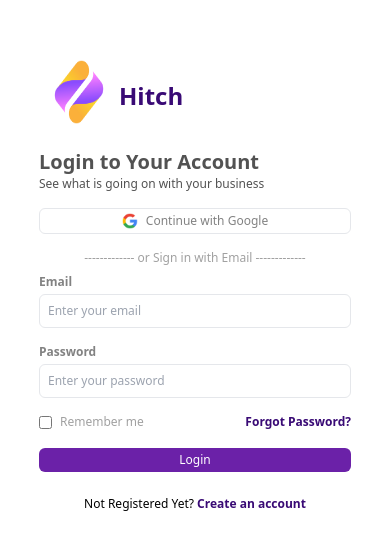
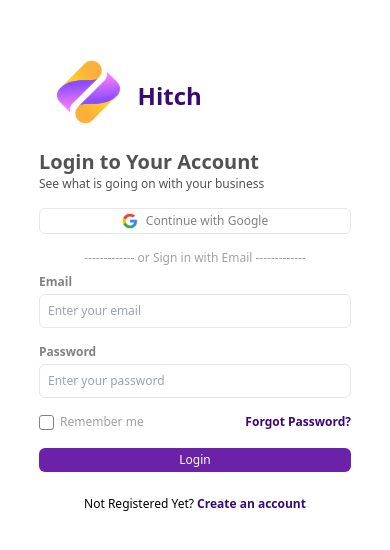
Before and after one commit to opencodeiiita/Hitch-Frontend, a Next.js app: page /auth/sign-in in a window 390 px wide. Shown: the part 156-706 px from the top of the page. Built offline with nearby package versions, Linux system fonts and the light colour scheme.

Commit message:
Changes Made
Border in text box
Purple remember me
Console.log the values

```diff
--- a/package.json
+++ b/package.json
@@ -12,7 +12,8 @@
     "next": "14.0.3",
     "next-navigation": "^1.0.6",
     "react": "^18",
-    "react-dom": "^18"
+    "react-dom": "^18",
+    "styled-components": "^6.1.1"
   },
   "devDependencies": {
     "autoprefixer": "^10.0.1",
--- a/src/app/auth/sign-in/page.jsx
+++ b/src/app/auth/sign-in/page.jsx
@@ -1,5 +1,34 @@
 'use client'
 import React, { useState } from 'react';
+import styled, { css } from "styled-components";
+
+const Checkbox = styled.input`
+  appearance: none;
+  width: 15px;
+  height: 15px;
+  border: 1px solid #828282;
+  border-radius: 3px;
+  outline: none;
+  margin-right: 6px;
+  position: relative;
+
+  &:checked {
+    background-color: #390A75; // Change this to your desired color
+    border: 1px solid #390A75; // Change this to your desired color
+  }
+
+  &:checked::before {
+    content: '';
+    position: absolute;
+    left: 4px;
+    top: 1px;
+    width: 5px;
+    height: 10px;
+    border: solid white;
+    border-width: 0 2px 2px 0;
+    transform: rotate(45deg);
+  }
+`;
 
 const SignInPage = () => {
   const [email, setEmail] = useState('');
@@ -36,6 +65,11 @@
       alert('Password must be at least 8 characters and include letters, numbers, and symbols');
       return;
     }
+
+    console.log({
+      Email: email,
+      Password: password
+    })
   };
 
   return (
@@ -46,7 +80,7 @@
       <div className='w-full md:w-1/2 flex justify-center items-center font-sans mt-10 md:mt-3'>
         <div className='text-center w-4/5'>
           <div className='flex items-center mb-4'>
-            <img src='/logo.png' alt='Company Logo' className='h-16 w-16 mx-2 mb-2' />
+            <img src='/logo.png' alt='Company Logo' className='h-16 mx-2 mb-2' />
 
             <p style={{color: "#390A75"}} className='mb-0 font-bold text-2xl md:text-3xl lg:text-4xl'>Hitch</p>
           </div>
@@ -71,7 +105,7 @@
                 type='email'
                 id='email'
                 placeholder='Enter your email'
-                className='rounded-md border p-2 w-full text-xs md:text-sm lg:text-base'
+                className='focus:outline-none focus:border rounded-md border p-2 w-full text-xs md:text-sm lg:text-base'
                 value={email}
                 onChange={handleEmailChange}
               />
@@ -82,13 +116,13 @@
                 type='password'
                 id='password'
                 placeholder='Enter your password'
-                className='rounded-md border p-2 w-full text-xs md:text-sm lg:text-base'
+                className='focus:outline-none focus:border rounded-md border p-2 w-full text-xs md:text-sm lg:text-base'
                 value={password}
                 onChange={handlePasswordChange}
               />
             </div>
             <div className='flex items-center mb-4'>
-              <input type='checkbox' className='mr-2' />
+              <Checkbox type='checkbox' className='mr-2' />
               <span style={{color: "#A1A1A1"}} className='text-xs md:text-sm lg:text-base'>Remember me</span>
               <a href='/' style={{color: "#390A75"}} className='ml-auto font-bold text-xs md:text-sm lg:text-base'>Forgot Password?</a>
             </div>
--- a/src/app/auth/sign-up/page.jsx
+++ b/src/app/auth/sign-up/page.jsx
@@ -1,5 +1,35 @@
 'use client'
 import React, { useState } from 'react';
+import styled, { css } from "styled-components";
+
+const Checkbox = styled.input`
+  appearance: none;
+  width: 15px;
+  height: 15px;
+  border: 1px solid #828282;
+  border-radius: 3px;
+  outline: none;
+  margin-right: 6px;
+  position: relative;
+
+  &:checked {
+    background-color: #390A75; // Change this to your desired color
+    border: 1px solid #390A75; // Change this to your desired color
+  }
+
+  &:checked::before {
+    content: '';
+    position: absolute;
+    left: 4px;
+    top: 1px;
+    width: 5px;
+    height: 10px;
+    border: solid white;
+    border-width: 0 2px 2px 0;
+    transform: rotate(45deg);
+  }
+`;
+
 
 const signup = () => {
   const [email, setEmail] = useState('');
@@ -66,6 +96,13 @@
       alert('Password must be at least 8 characters and include letters, numbers, and symbols');
       return;
     }
+
+    console.log({
+      Email: email,
+      Username: username,
+      Name: name,
+      Password: password
+    })
   };
 
   return (
@@ -76,7 +113,7 @@
       <div className='w-full md:w-1/2 flex justify-center items-center font-sans mt-10 md:mt-3'>
         <div className='text-center w-4/5'>
           <div className='flex items-center mb-4'>
-            <img src='/logo.png' alt='Company Logo' className='h-16 w-16 mx-2 mb-2' />
+            <img src='/logo.png' alt='Company Logo' className='h-16 mx-2 mb-2' />
 
             <p style={{color: "#390A75"}} className='mb-0 font-bold text-2xl md:text-3xl lg:text-4xl'>Hitch</p>
           </div>
@@ -101,7 +138,7 @@
                 type='email'
                 id='email'
                 placeholder='Enter your email'
-                className='rounded-md border p-2 w-full text-xs md:text-sm lg:text-base'
+                className='focus:outline-none focus:border rounded-md border p-2 w-full text-xs md:text-sm lg:text-base'
                 value={email}
                 onChange={handleEmailChange}
               />
@@ -112,7 +149,7 @@
                 type='text'
                 id='name'
                 placeholder='Enter your name'
-                className='rounded-md border p-2 w-full text-xs md:text-sm lg:text-base'
+                className='focus:outline-none focus:border rounded-md border p-2 w-full text-xs md:text-sm lg:text-base'
                 value={name}
                 onChange={handleNameChange}
               />
@@ -123,7 +160,7 @@
                 type='text'
                 id='username'
                 placeholder='Enter your username'
-                className='rounded-md border p-2 w-full text-xs md:text-sm lg:text-base'
+                className='focus:outline-none focus:border rounded-md border p-2 w-full text-xs md:text-sm lg:text-base'
                 value={username}
                 onChange={handleUsernameChange}
               />
@@ -134,13 +171,13 @@
                 type='password'
                 id='password'
                 placeholder='Enter your password'
-                className='rounded-md border p-2 w-full text-xs md:text-sm lg:text-base'
+                className='focus:outline-none focus:border rounded-md border p-2 w-full text-xs md:text-sm lg:text-base'
                 value={password}
                 onChange={handlePasswordChange}
               />
             </div>
             <div className='flex items-center mb-4'>
-              <input type='checkbox' className='mr-2' />
+              <Checkbox type='checkbox' className='mr-2' />
               <span style={{color: "#A1A1A1"}} className='text-xs md:text-sm lg:text-base'>Remember me</span>
               <a href='/' style={{color: "#390A75"}} className='ml-auto font-bold text-xs md:text-sm lg:text-base'>Forgot Password?</a>
             </div>
```
Also changed, not shown: 1 other file (tests, documents, lock files or other folders).
